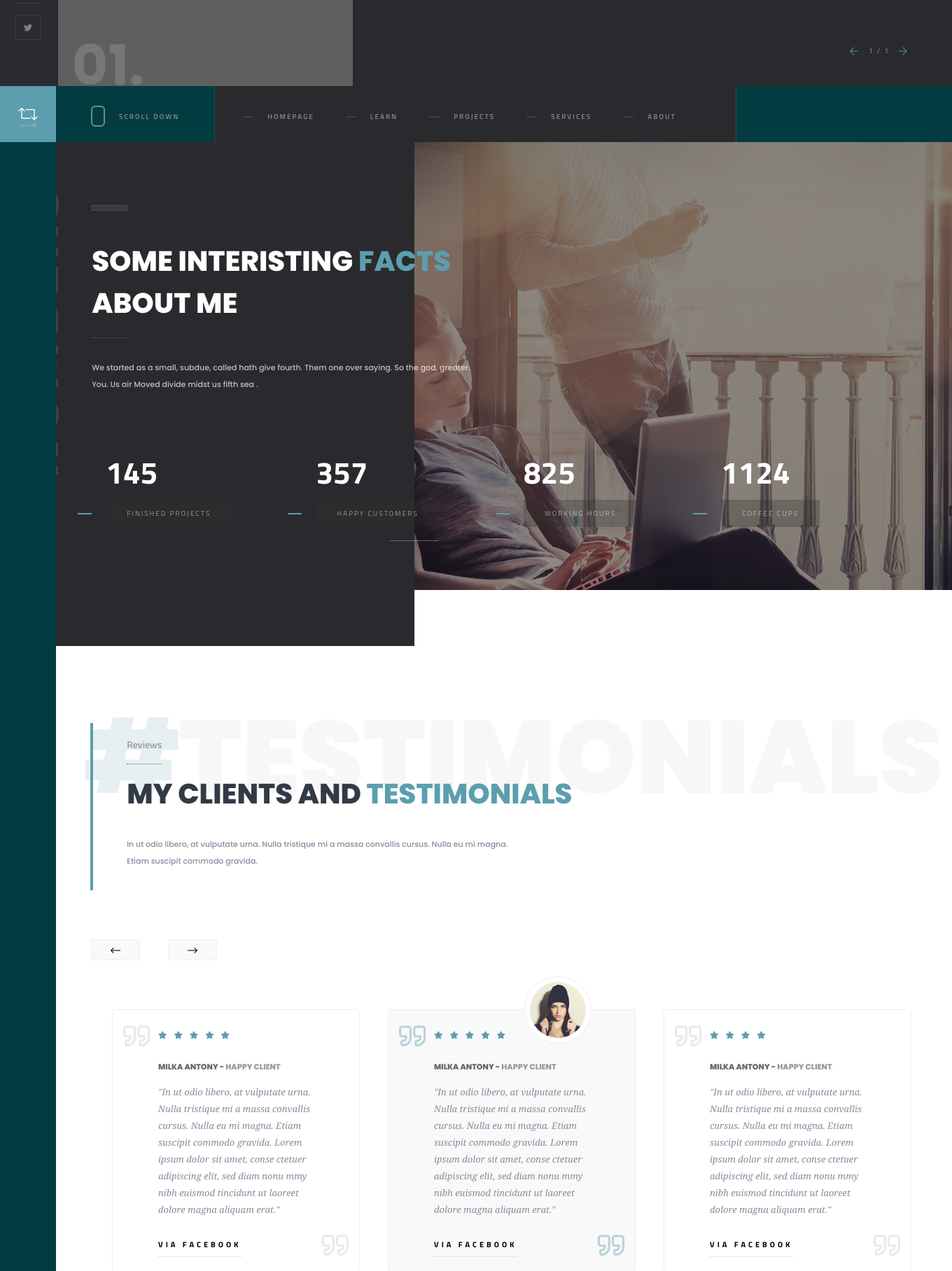
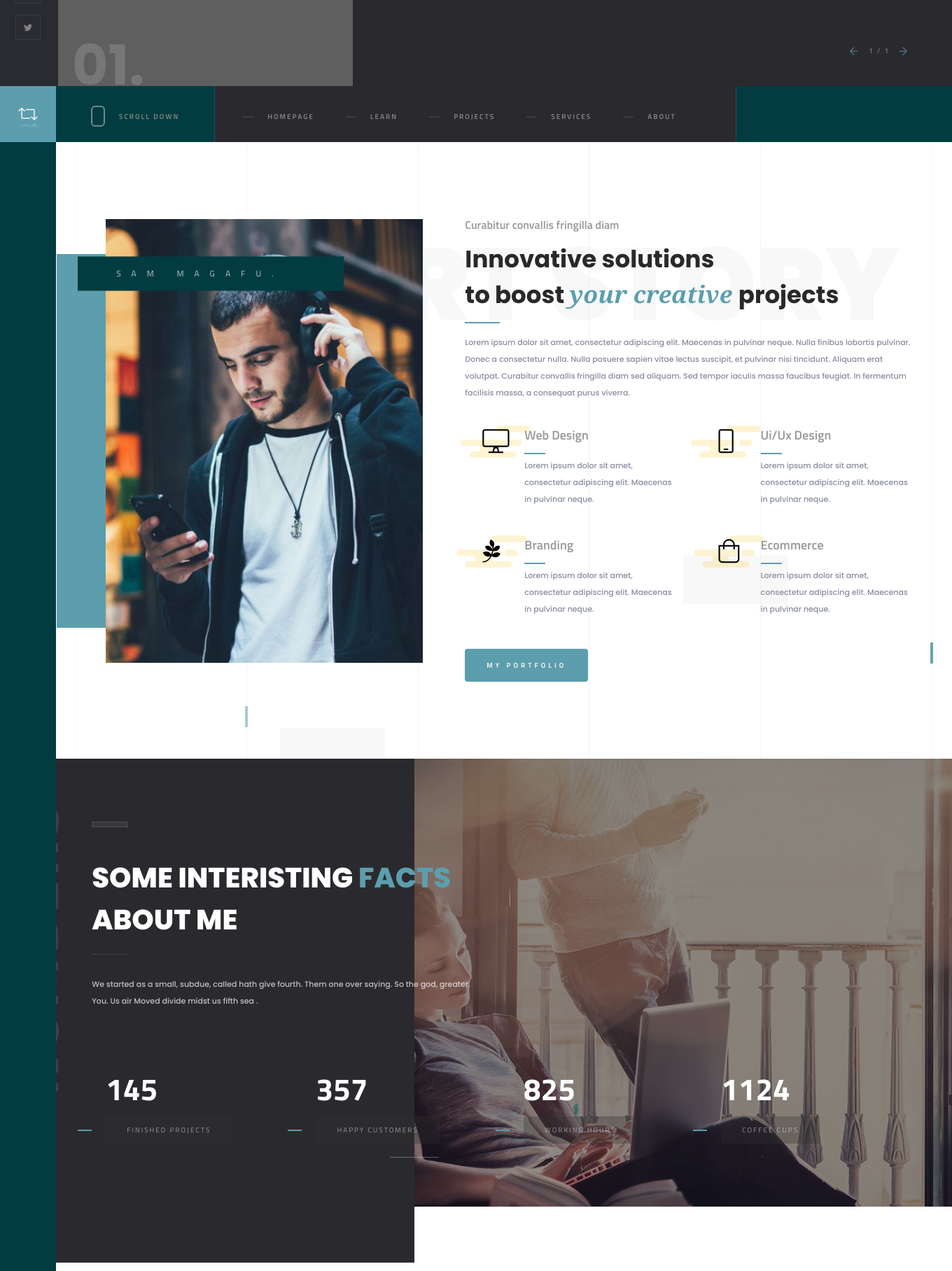
Before and after one commit to code2913/sammagafu, a Django app: page / in a window 1360 px wide; the page is wider, and only the part inside the window is pictured. Shown: the part 597-2413 px from the top of that part at 70% size. Run offline with Django 3.2, Linux system fonts and the light colour scheme; data comes from the database, SQL or seed files in the repository; some libraries are stand-ins or nearby versions; grey boxes are pictures that could not be loaded.

Commit message:
the updates are real

```diff
--- a/templates/base.html
+++ b/templates/base.html
@@ -99,11 +99,7 @@
                                     </div>
                                 </div>
                                 <div class="col-md-5">
-                                    <div class="footer-header fl-wrap"><span>01.</span>Last Twitts</div>
-                                    <div class="footer-box fl-wrap">
-                                        <div class="twitter-swiper-container fl-wrap" id="twitts-container"></div>
-                                        <a href="#" class="btn float-btn trsp-btn">Follow</a>
-                                    </div>
+
                                 </div>
                                 <div class="col-md-5">
                                     <div class="footer-header fl-wrap"><span>02.</span> Subscribe / Contacts</div>
--- a/templates/base_fixed.html
+++ b/templates/base_fixed.html
@@ -108,11 +108,6 @@
                                     </div>
                                 </div>
                                 <div class="col-md-5">
-                                    <div class="footer-header fl-wrap"><span>01.</span>Last Twitts</div>
-                                    <div class="footer-box fl-wrap">
-                                        <div class="twitter-swiper-container fl-wrap" id="twitts-container"></div>
-                                        <a href="#" class="btn float-btn trsp-btn">Follow</a>
-                                    </div>
                                 </div>
                                 <div class="col-md-5">
                                     <div class="footer-header fl-wrap"><span>02.</span> Subscribe / Contacts</div>
--- a/templates/index.html
+++ b/templates/index.html
@@ -36,7 +36,72 @@
 </div>
 <div class="content">
     <!-- section-->
-
+    <section data-scrollax-parent="true" id="sec2">
+        <div class="section-subtitle"  data-scrollax="properties: { translateY: '-250px' }" > <span>#</span>Short Story  </div>
+        <div class="container">
+            <div class="row">
+                <div class="col-md-5">
+                    <div class="collage-image fl-wrap">
+                        <div class="collage-image-title" data-scrollax="properties: { translateY: '150px' }">Sam Magafu.</div>
+                        <img src="images/all/1.jpg" class="respimg" alt="">
+                    </div>
+                </div>
+                <div class="col-md-7">
+                    <div class="main-about fl-wrap">
+                        <h5>Curabitur convallis fringilla diam</h5>
+                        <h2>Innovative solutions<br>to boost <span> your creative </span>  projects</h2>
+                        <p>Lorem ipsum dolor sit amet, consectetur adipiscing elit. Maecenas in pulvinar neque. Nulla finibus lobortis pulvinar. Donec a consectetur nulla. Nulla posuere sapien vitae lectus suscipit, et pulvinar nisi tincidunt. Aliquam erat volutpat. Curabitur convallis fringilla diam sed aliquam. Sed tempor iaculis massa faucibus feugiat. In fermentum facilisis massa, a consequat purus viverra.</p>
+                        <!-- features-box-container -->
+                        <div class="features-box-container fl-wrap">
+                            <div class="row">
+                                <!--features-box -->
+                                <div class="features-box col-md-6">
+                                    <div class="time-line-icon">
+                                        <i class="fal fa-desktop"></i>
+                                    </div>
+                                    <h3>Web Design</h3>
+                                    <p>Lorem ipsum dolor sit amet, consectetur adipiscing elit. Maecenas in pulvinar neque.   </p>
+                                </div>
+                                <!-- features-box end  -->
+                                <!--features-box -->
+                                <div class="features-box col-md-6">
+                                    <div class="time-line-icon">
+                                        <i class="fal fa-mobile-android"></i>
+                                    </div>
+                                    <h3>Ui/Ux Design</h3>
+                                    <p>Lorem ipsum dolor sit amet, consectetur adipiscing elit. Maecenas in pulvinar neque.  </p>
+                                </div>
+                                <!-- features-box end  -->
+                                <!--features-box -->
+                                <div class="features-box col-md-6">
+                                    <div class="time-line-icon">
+                                        <i class="fab fa-pagelines"></i>
+                                    </div>
+                                    <h3>Branding</h3>
+                                    <p>Lorem ipsum dolor sit amet, consectetur adipiscing elit. Maecenas in pulvinar neque.   </p>
+                                </div>
+                                <!-- features-box end  -->
+                                <!--features-box -->
+                                <div class="features-box col-md-6">
+                                    <div class="time-line-icon">
+                                        <i class="fal fa-shopping-bag"></i>
+                                    </div>
+                                    <h3>Ecommerce</h3>
+                                    <p>Lorem ipsum dolor sit amet, consectetur adipiscing elit. Maecenas in pulvinar neque.  </p>
+                                </div>
+                                <!-- features-box end  -->
+                            </div>
+                        </div>
+                        <!-- features-box-container end  -->
+                        <a href="portfolio.html" class="btn float-btn flat-btn color-btn">My Portfolio</a>
+                    </div>
+                </div>
+            </div>
+        </div>
+        <div class="bg-parallax-module" data-position-top="90"  data-position-left="25" data-scrollax="properties: { translateY: '-250px' }"></div>
+        <div class="bg-parallax-module" data-position-top="70"  data-position-left="70" data-scrollax="properties: { translateY: '150px' }"></div>
+        <div class="sec-lines"></div>
+    </section>
     <!-- section end-->
     <!-- section-->
     <section class="parallax-section dark-bg sec-half parallax-sec-half-right" data-scrollax-parent="true">
```
